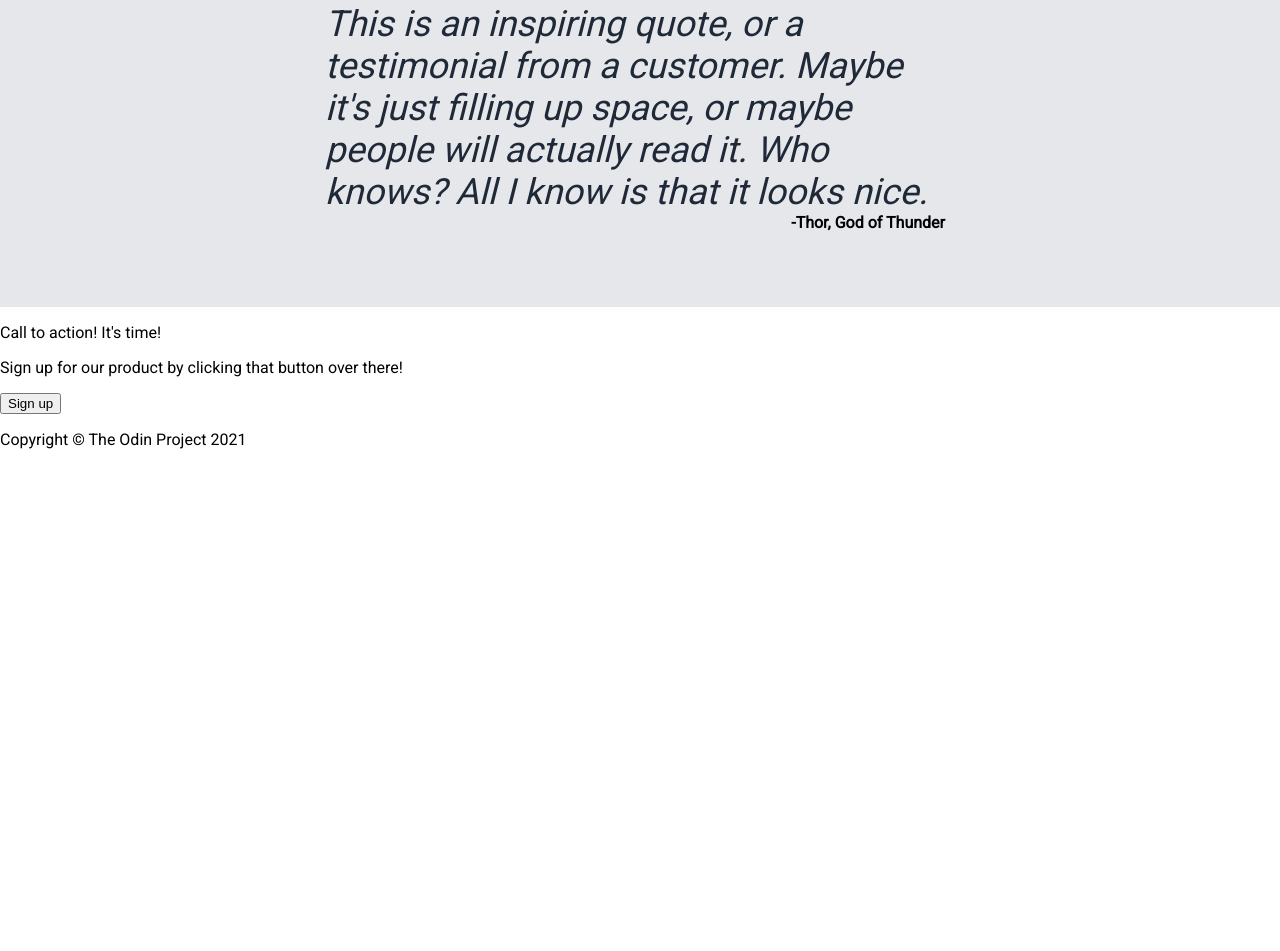
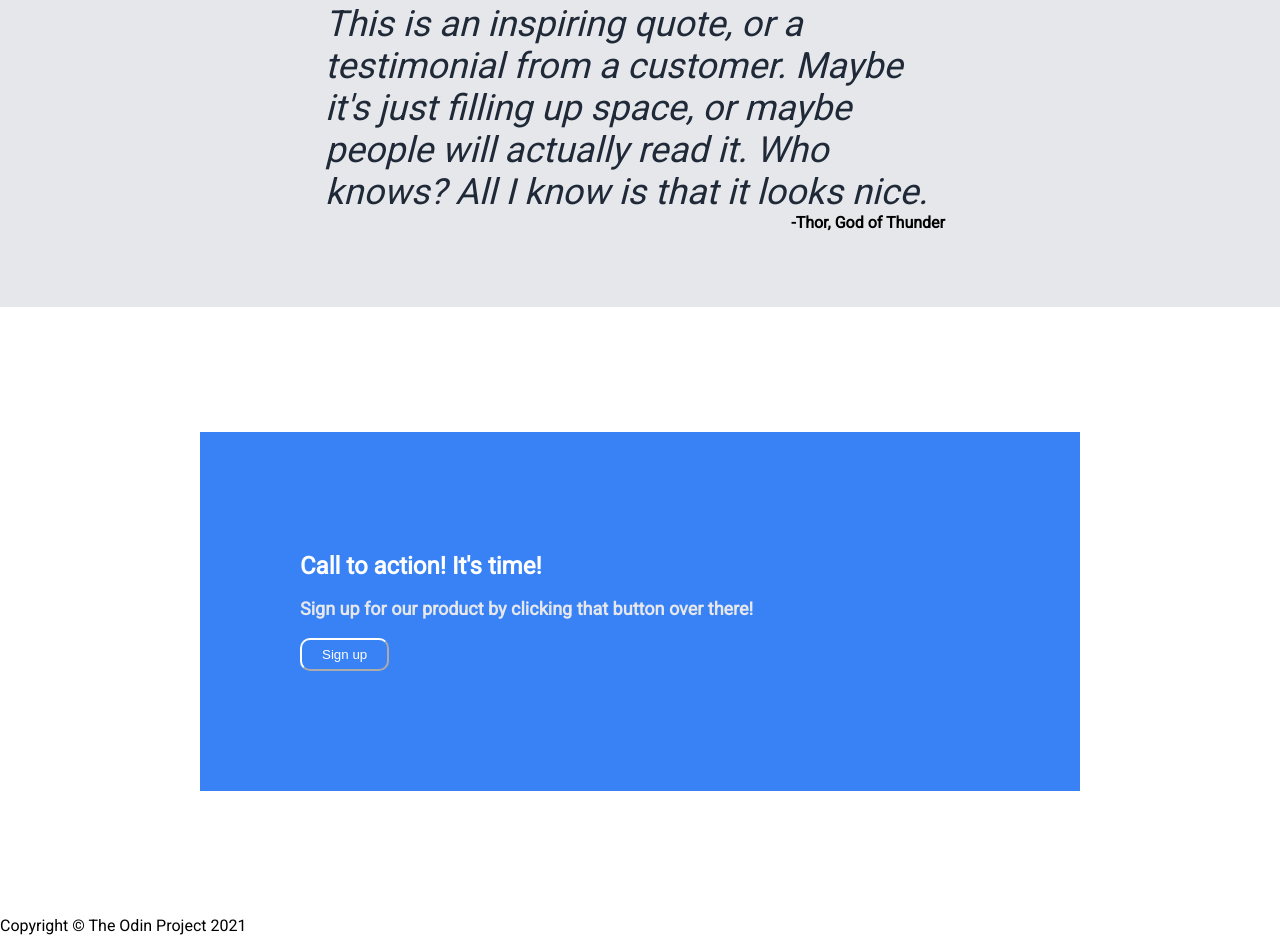
Before and after one commit to c-yip/odin-landing-page, a plain HTML site: page index.html in a window 1280 px wide. Shown: the part 836-1787 px from the top of the page. Before the commit the page ends 1301 px from the top, so only its background shows below. Drawn offline with Linux system fonts and the light colour scheme.

Commit message:
Size and style bottom button.
Add margin and padding to bottom button and modify font size and coloring.

```diff
--- a/index.html
+++ b/index.html
@@ -70,9 +70,11 @@
         <p class="quote-source">-Thor, God of Thunder</p>
     </div>
 
-    <p>Call to action! It's time!</p>
-    <p>Sign up for our product by clicking that button over there!</p>
-    <button type="button">Sign up</button>
+    <div class="bot-button">
+        <h2>Call to action! It's time!</p>
+        <p>Sign up for our product by clicking that button over there!</p>
+        <button type="button">Sign up</button>
+    </div>
 
     <p>Copyright &copy; The Odin Project 2021</p>
 </body>
--- a/styles.css
+++ b/styles.css
@@ -119,3 +119,27 @@ a {
     padding-right: 260px;
     margin: 0;
 }
+
+.bot-button {
+    display: flex;
+    background-color: #3882F6;
+    margin: 125px 200px;
+    padding: 100px;
+}
+
+.bot-button h2 {
+    color: white;
+}
+
+.bot-button p {
+    color: #E5E7EB;
+    font-size: 18px;
+}
+
+.bot-button button{
+    background-color: #3882F6;
+    border-color: white;
+    border-radius: 10px;
+    padding: 7px 20px;
+    color: white;
+}
```
